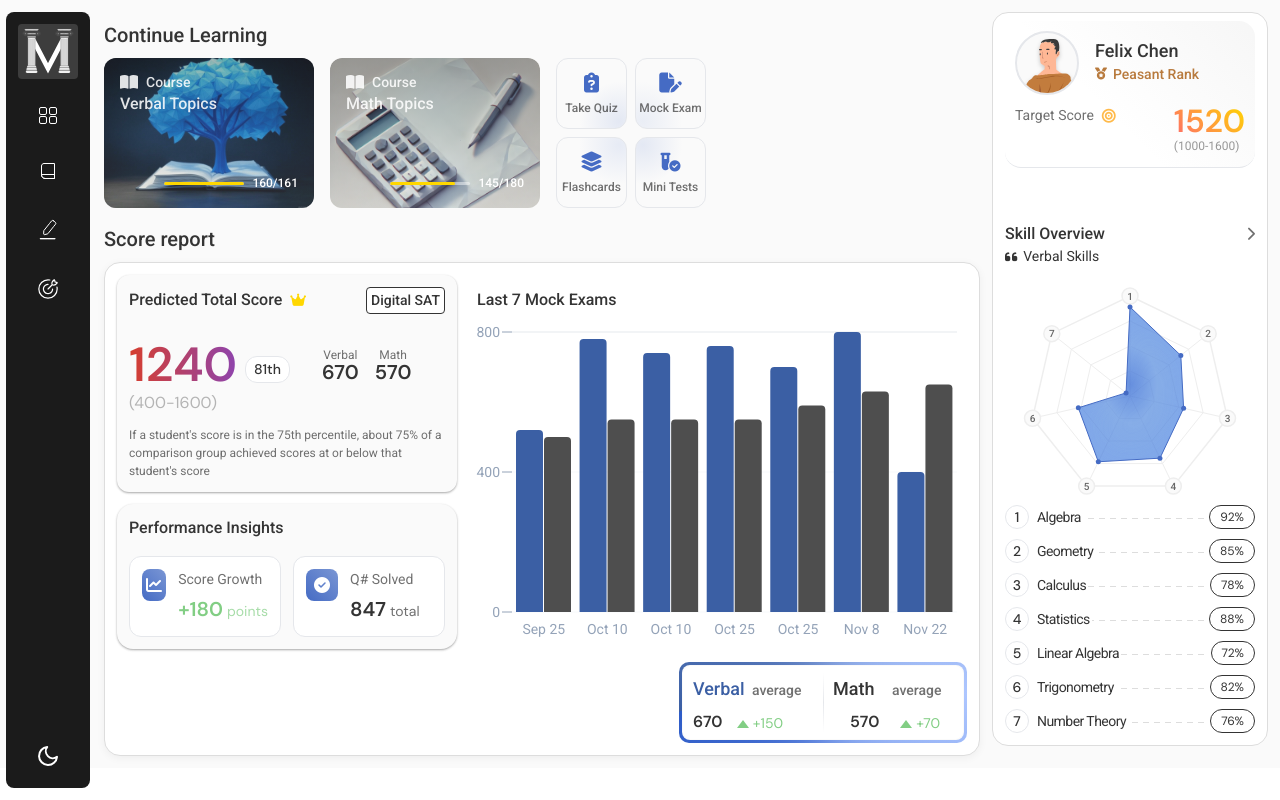
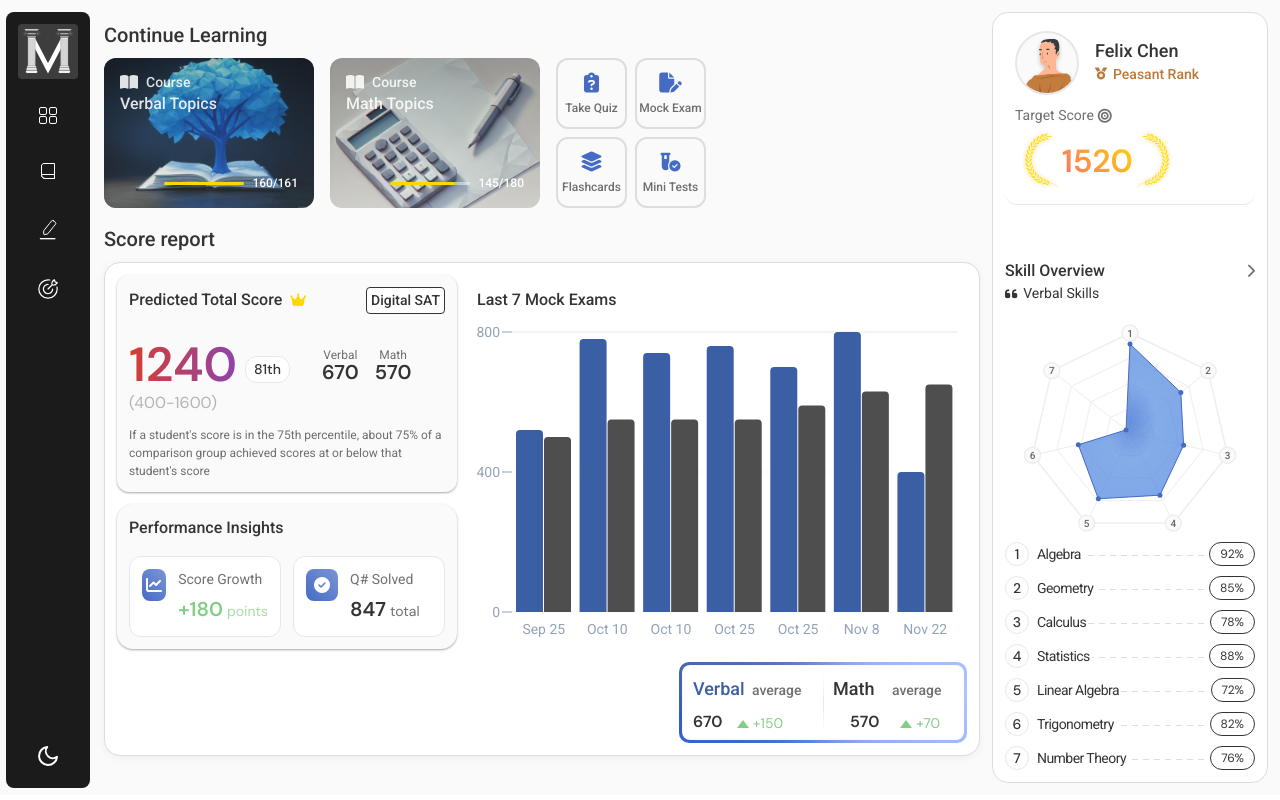
Before and after one commit to Orujhimaru/max_odyssey, a React (Vite) app: page / in a window 1280 px wide. Built offline with nearby package versions, Linux system fonts and the light colour scheme; a web font is replaced by a local one.

Commit message:
design: crowns added for the profile

```diff
--- a/src/components/ContinueLearning/ContinueLearning.css
+++ b/src/components/ContinueLearning/ContinueLearning.css
@@ -158,12 +158,16 @@
   border-radius: 12px;
   position: relative;
   overflow: hidden;
+  border: 2px solid #dddddd;
+}
+[data-theme="dark"] .action-button {
+  border-color: #4d4d4d;
 }
 
 .action-button:hover {
   transform: translateY(-2px);
   border-color: var(--verbal-color);
-  background: linear-gradient(45deg, var(--bg-secondary), var(--bg-primary));
+  background: linear-gradient(45deg, #acacac61, #42424233);
 }
 
 .action-icon {
@@ -184,7 +188,7 @@
 }
 
 /* Custom designs for each button */
-.action-button.quiz {
+/* .action-button.quiz {
   background-image: radial-gradient(
     circle at 90% 90%,
     #456bc420 0%,
@@ -214,7 +218,7 @@
     #456bc420 0%,
     transparent 45%
   );
-}
+} */
 
 @media (max-width: 1180px) {
   .quick-actions {
--- a/src/components/ProfileSection/ProfileSection.css
+++ b/src/components/ProfileSection/ProfileSection.css
@@ -1,27 +1,28 @@
 .profile-section {
   background-color: var(--bg-primary);
-  border-radius: 16px;
+  border-radius: 12px;
   padding: 10px;
   margin-bottom: 12px;
   border: 1px solid var(--border-color);
   width: 100%;
   position: relative;
-  overflow: hidden;
+  /* overflow: hidden; */
 }
 
 /* Move shine effect to the entire profile section */
 .profile-section::after {
   content: "";
   position: absolute;
+  border-radius: 12px;
   top: 0;
   left: 0;
   width: 100%;
   height: 100%;
   background: linear-gradient(
     45deg,
-    rgba(255, 255, 255, 0.133) 5%,
-    rgba(255, 255, 255, 0.131) 25%,
-    rgba(107, 107, 107, 0.071) 70%
+    rgba(255, 255, 255, 0.118) 5%,
+    rgba(255, 255, 255, 0.077) 25%,
+    transparent 70%
   );
   background-size: 200% 100%;
   animation: shine 6s ease infinite;
@@ -89,6 +90,7 @@
 .goal-section {
   width: 100%;
   display: flex;
+  flex-direction: column;
   justify-content: space-between;
   align-items: flex-end;
   align-items: flex-start;
@@ -100,14 +102,38 @@
 .goal-header {
   display: flex;
   align-items: center;
-  gap: 8px;
+  gap: 4px;
   font-size: 14px;
   color: var(--text-primary);
   opacity: 0.7;
 }
 
 .goal-header i {
-  color: #ff9e00;
+  color: var(--text-primary);
+}
+
+.goal-score-container {
+  display: flex;
+  flex-direction: row;
+  align-items: center;
+  position: relative;
+  gap: 0;
+}
+
+.crown-left,
+.crown-right {
+  height: 62px;
+  width: auto;
+  opacity: 0.85;
+  filter: drop-shadow(0 1px 2px rgba(255, 215, 0, 0.3));
+}
+
+.crown-left {
+  transform: translateX(6px);
+}
+
+.crown-right {
+  transform: translateX(-6px);
 }
 
 .goal-score {
@@ -120,6 +146,8 @@
   background-clip: text;
   -webkit-background-clip: text;
   -webkit-text-fill-color: transparent;
+  z-index: 1;
+  padding: 0 4px;
 }
 
 .score-range {
--- a/src/components/ProfileSection/ProfileSection.jsx
+++ b/src/components/ProfileSection/ProfileSection.jsx
@@ -1,5 +1,7 @@
 import React from "react";
 import peasantAvatar from "../../assets/peasent.svg";
+import leftCrown from "../../assets/vector.svg";
+import rightCrown from "../../assets/vector-1.svg";
 import "./ProfileSection.css";
 
 const ProfileSection = () => {
@@ -42,9 +44,10 @@ const ProfileSection = () => {
             <span>Target Score</span>
             <i className="fas fa-bullseye"></i>
           </div>
-          <div>
+          <div className="goal-score-container">
+            <img src={leftCrown} alt="" className="crown-left" />
             <div className="goal-score">1520</div>
-            <div className="score-range">(1000-1600)</div>
+            <img src={rightCrown} alt="" className="crown-right" />
           </div>
         </div>
       </div>
```
Also changed, not shown: src/assets/Vector-1.svg (added), src/assets/Vector.svg (added).
